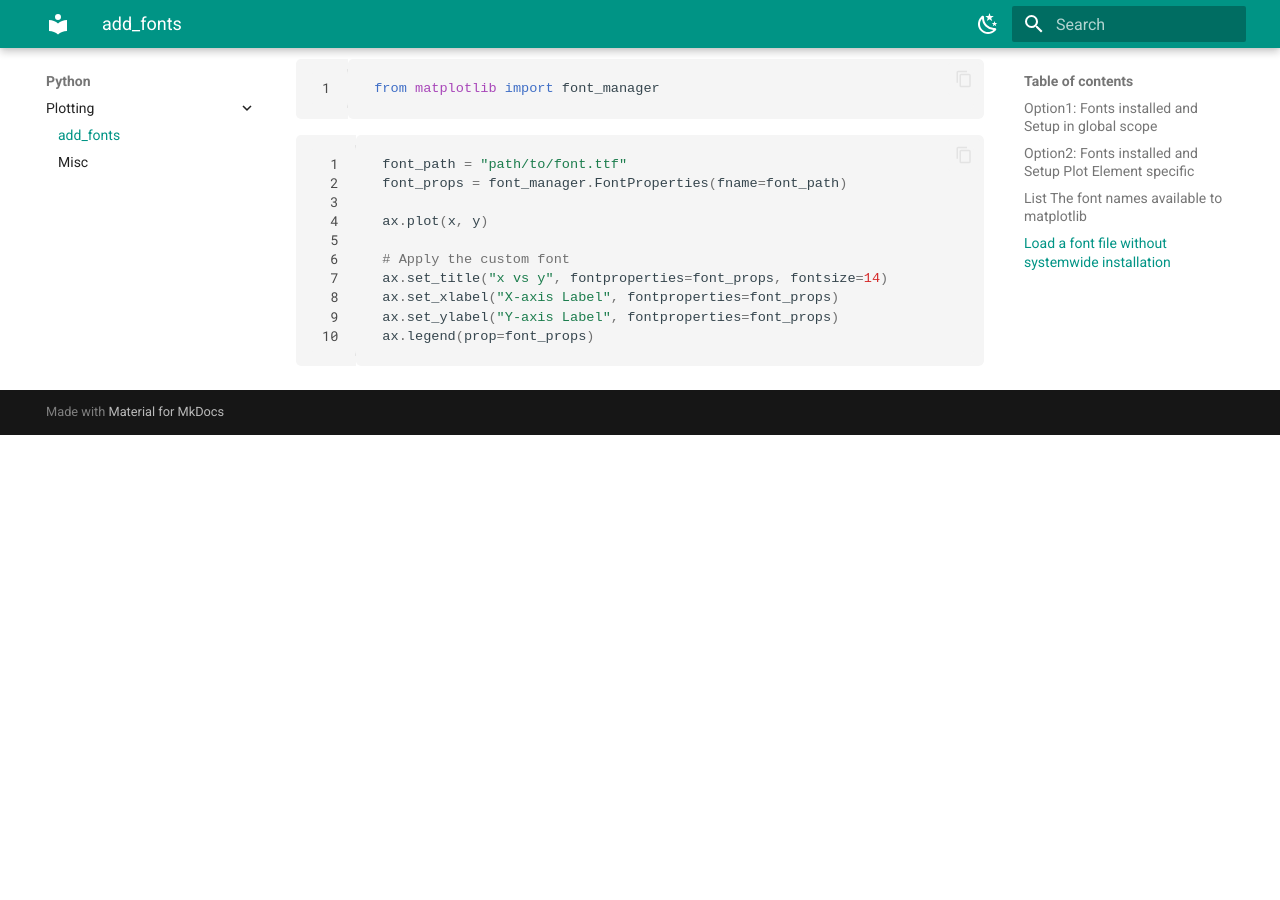
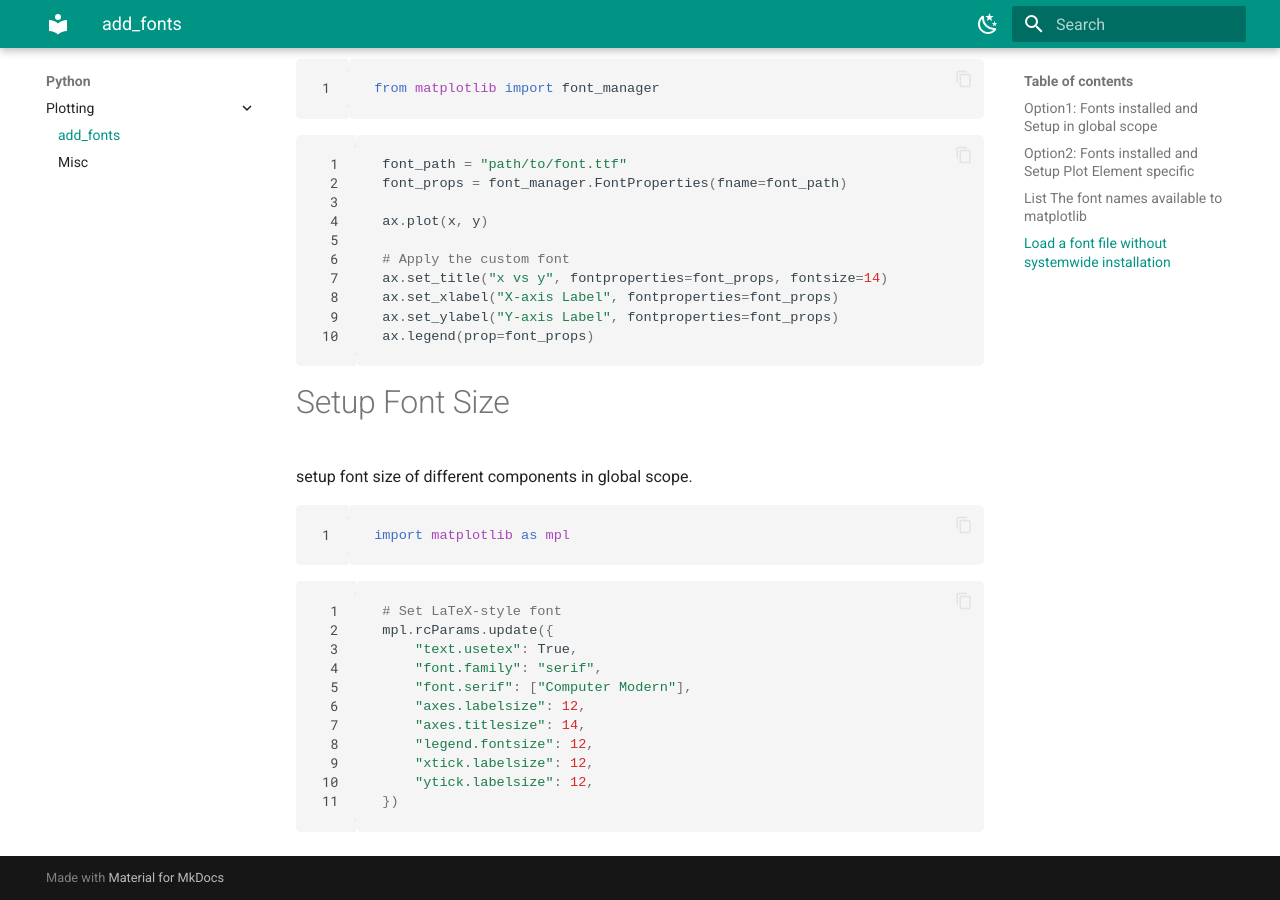
Before and after one commit to s-shifat/code-snippets, an MkDocs documentation site: the page built from docs/python/plotting/add_fonts.md, in a window 1280 px wide and 900 px high, scrolled down 1266 px. Built offline with MkDocs 1.6.1 and Material for MkDocs 9.7.7, drawn with Linux system fonts in a browser that asks for light colours; before the commit the page ends 1701 px from its top, so only the background shows below that.

Commit message:
Updated code snippets

````diff
--- a/docs/python/plotting/add_fonts.md
+++ b/docs/python/plotting/add_fonts.md
@@ -68,3 +68,27 @@ ax.set_xlabel("X-axis Label", fontproperties=font_props)
 ax.set_ylabel("Y-axis Label", fontproperties=font_props)
 ax.legend(prop=font_props)
 ```
+
+
+# Setup Font Size
+setup font size of different components in global scope.
+
+```python
+import matplotlib as mpl
+```
+
+```python
+# Set LaTeX-style font
+mpl.rcParams.update({
+    "text.usetex": True,
+    "font.family": "serif",
+    "font.serif": ["Computer Modern"],
+    "axes.labelsize": 12,
+    "axes.titlesize": 14,
+    "legend.fontsize": 12,
+    "xtick.labelsize": 12,
+    "ytick.labelsize": 12,
+})
+
+
+```
````
